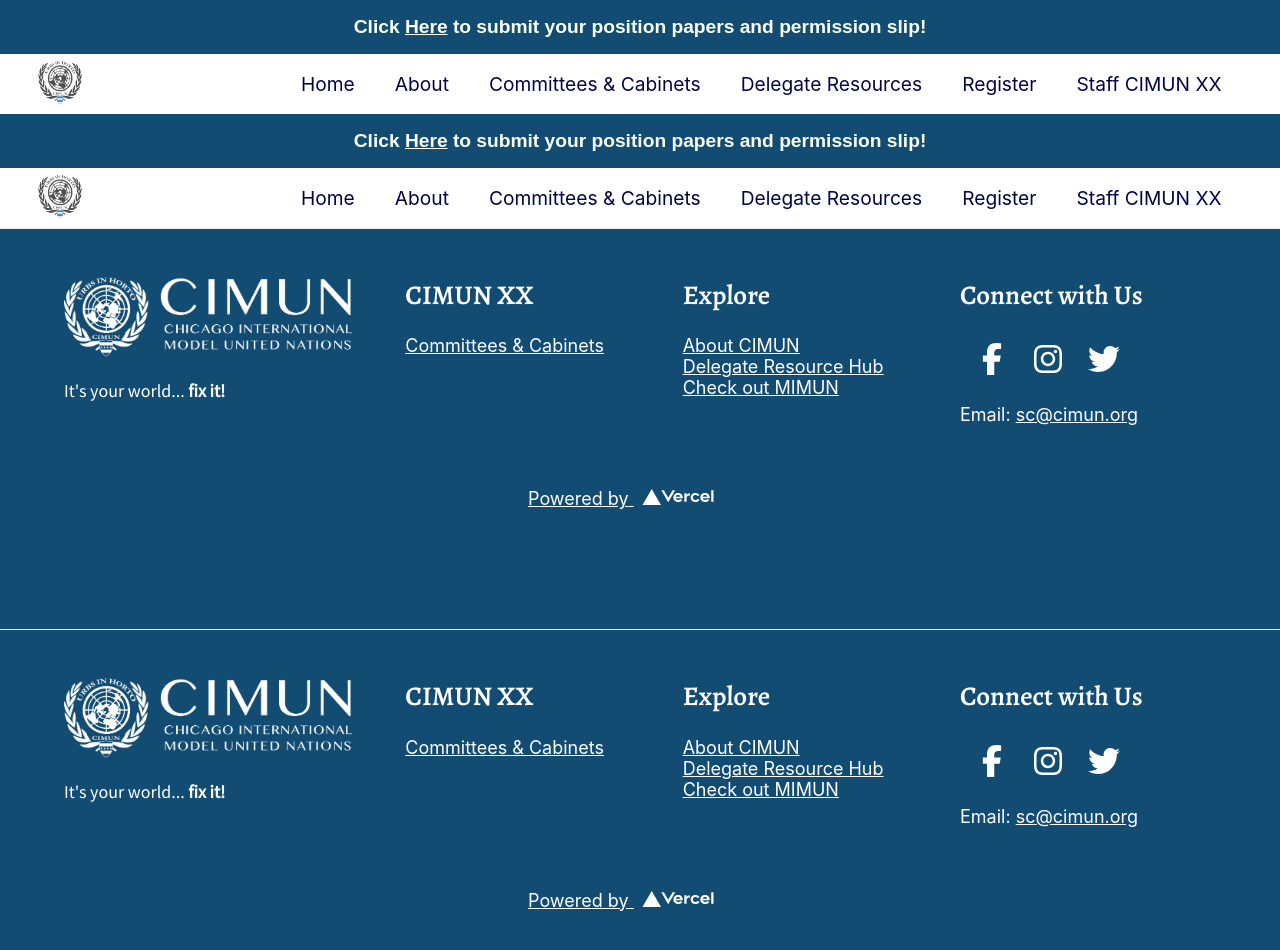
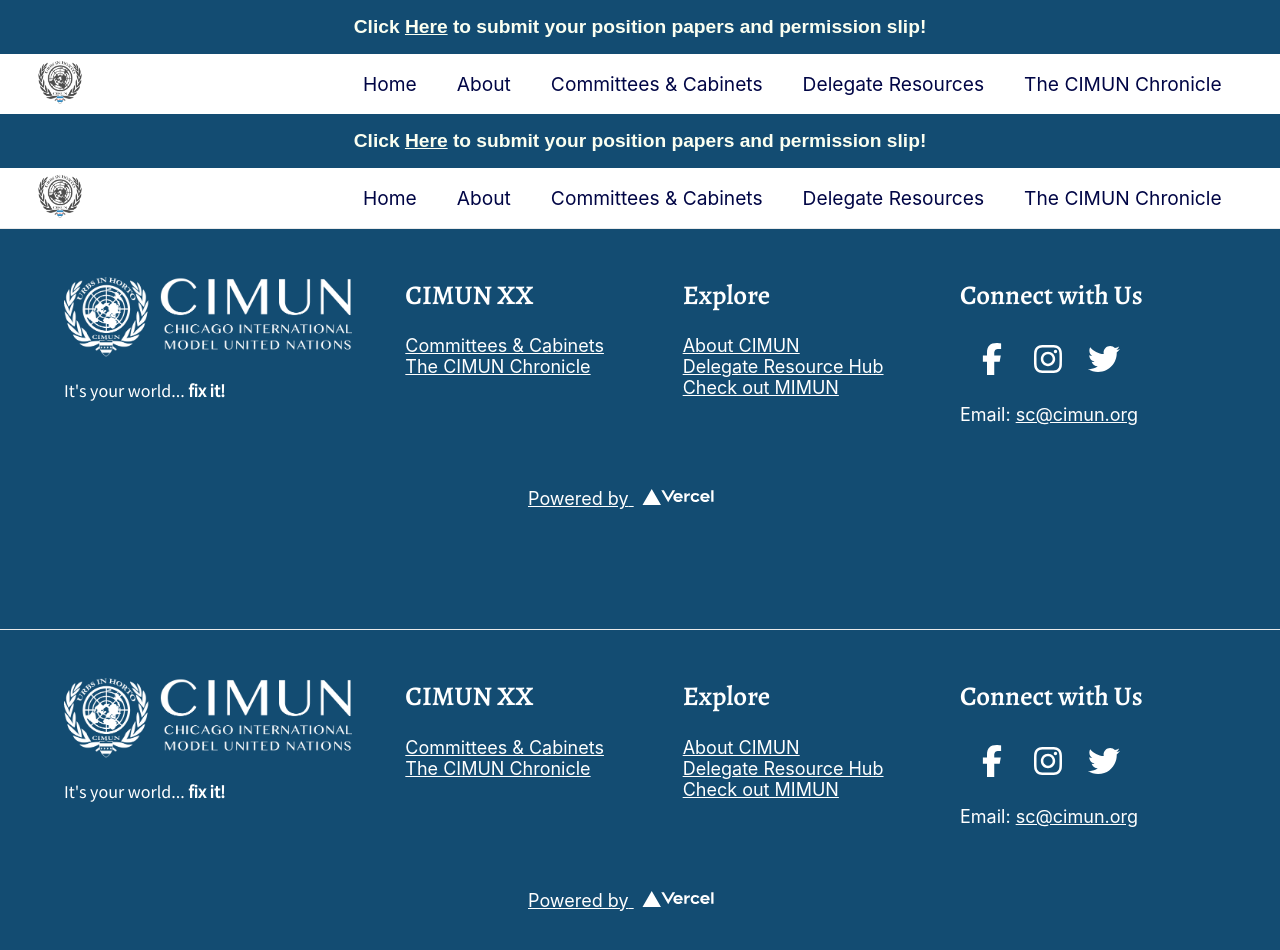
Before and after one commit to Model-UN/cimun-web, a Next.js app: page /layout in a window 1280 px wide. Shown: the top 950 px of the page. Built offline with nearby package versions, Linux system fonts and the light colour scheme.

Commit message:
Update links to include cimun chronicle and remoge registration (#133)

```diff
--- a/components/footer/index.tsx
+++ b/components/footer/index.tsx
@@ -50,13 +50,13 @@ const Footer: React.FC = () => (
           {/* > */}
           {/*  Delegate Guide */}
           {/* </a> */}
-          {/* <a */}
-          {/*  href="https://press.cimun.org/" */}
-          {/*  target="_blank" */}
-          {/*  rel="noopener noreferrer" */}
-          {/* > */}
-          {/*  The CIMUN Chronicle */}
-          {/* </a> */}
+          <a
+            href="https://live.cimun.org/"
+            target="_blank"
+            rel="noopener noreferrer"
+          >
+            The CIMUN Chronicle
+          </a>
         </FooterCol>
         <FooterCol>
           <FootH2>Explore</FootH2>
--- a/components/headerNav/index.tsx
+++ b/components/headerNav/index.tsx
@@ -67,12 +67,12 @@ const HeaderNav = () => {
                 <Anchor>Delegate Resources</Anchor>
               </Link>
             </ListItem>
-            {/* <Link href="https://press.cimun.org/">
-          <ListItem>
-            <Anchor>The CIMUN Chronicle</Anchor>
-          </ListItem>
-        </Link> */}
             <ListItem>
+              <Link href="https://live.cimun.org/" legacyBehavior>
+                <Anchor>The CIMUN Chronicle</Anchor>
+              </Link>
+            </ListItem>
+            {/* <ListItem>
               <Link href="/school-registration" passHref legacyBehavior>
                 <Anchor>Register</Anchor>
               </Link>
@@ -81,7 +81,7 @@ const HeaderNav = () => {
               <Link href="/staff-app" passHref legacyBehavior>
                 <Anchor>Staff CIMUN XX</Anchor>
               </Link>
-            </ListItem>
+            </ListItem> */}
           </ListContainer>
         </DesktopNav>
 
@@ -138,18 +138,17 @@ const HeaderNav = () => {
                   <Anchor>Delegate Resources</Anchor>
                 </Link>
               </BurgerListItem>
+              <BurgerListItem>
+                <Link href="https://live.cimun.org/">
+                  <Anchor> The CIMUN Chronicle</Anchor>
+                </Link>
+              </BurgerListItem>
               {/* <Link href="/resources"> */}
               {/*  <BurgerListItem> */}
               {/*    <Anchor>Delegate Resources</Anchor> */}
               {/*  </BurgerListItem> */}
               {/* </Link> */}
-              {/* <BurgerSeparator /> */}
-              {/* <Link href="https://press.cimun.org/"> */}
-              {/*  <BurgerListItem> */}
-              {/*    <Anchor>The CIMUN Chronicle</Anchor> */}
-              {/*  </BurgerListItem> */}
-              {/* </Link> */}
-              <BurgerListItem>
+              {/* <BurgerListItem>
                 <Link href="/school-registration" passHref legacyBehavior>
                   <Anchor onClick={() => setBurgerOpen(false)}>Register</Anchor>
                 </Link>
@@ -160,7 +159,7 @@ const HeaderNav = () => {
                     STAFF CIMUN XX
                   </Anchor>
                 </Link>
-              </BurgerListItem>
+              </BurgerListItem> */}
             </BurgerUnorderedList>
           </MobileNavContainer>
         )}
```
